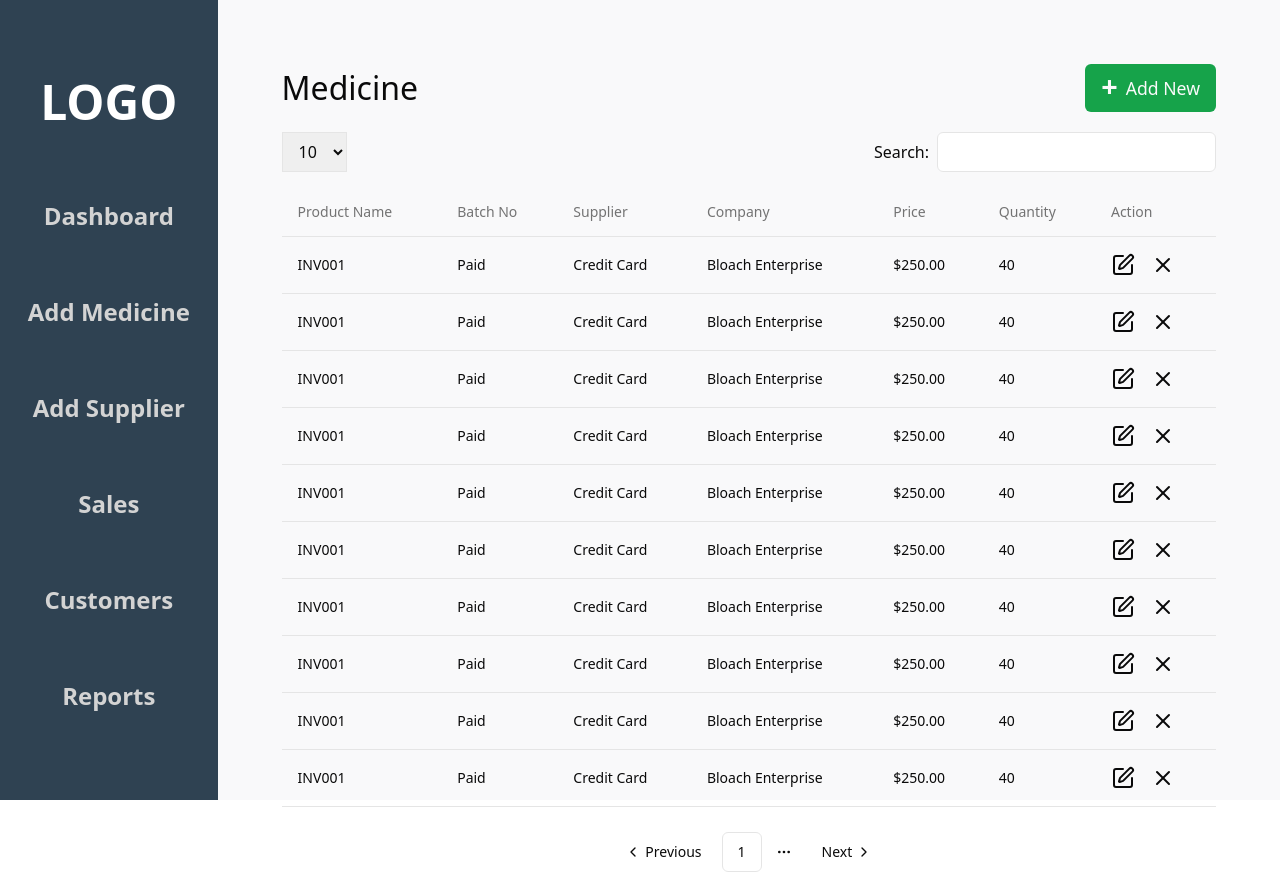
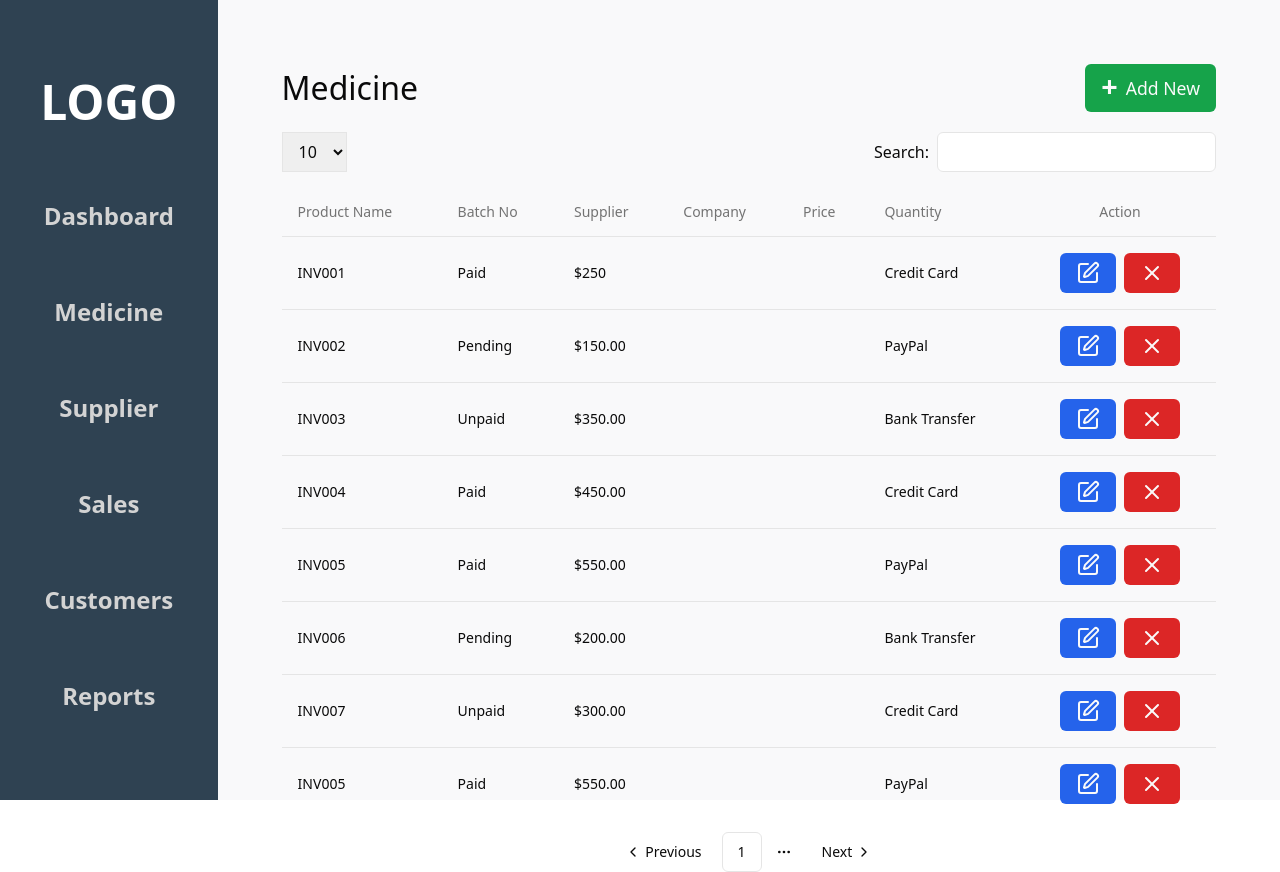
Before and after one commit to chwaleed/Pharmacy-Managment-System, a React (Vite) app in the folder frontend/: page /add-medicine in a window 1280 px wide. Built offline with nearby package versions, Linux system fonts and the light colour scheme.

Commit message:
Table component adujusted for dynmanic content and reuseable

```diff
--- a/frontend/src/components/navbar/index.jsx
+++ b/frontend/src/components/navbar/index.jsx
@@ -8,11 +8,11 @@ function Navbar() {
       link: "dashboard",
     },
     {
-      text: "Add Medicine",
+      text: "Medicine",
       link: "add-medicine",
     },
     {
-      text: "Add Supplier",
+      text: "Supplier",
       link: "add-supplier",
     },
     {
--- a/frontend/src/components/table/index.jsx
+++ b/frontend/src/components/table/index.jsx
@@ -9,34 +9,43 @@ import {
 } from "@/components/ui/table";
 import { Edit } from "lucide-react";
 import { X } from "lucide-react";
-function TableCom({ data, head }) {
+import { Button } from "../ui/button";
+function TableCom({ data, head, relation }) {
+  /// Render row
+  const renderRow = (item) => {
+    switch (relation) {
+      case "products":
+        return renderInvoiceRow(item);
+      case "supplier":
+        return renderSupplier(item);
+      case "customer":
+        return renderCustomer(item);
+      default:
+        return null;
+    }
+  };
   return (
-    <div className=" h-[39rem] mt-4 overflow-x-hidden">
+    <div className=" h-[39rem] mt-4 overflow-auto">
       <Table className="">
         <TableHeader>
           <TableRow>
             {head.map((item, index) => (
               <TableHead key={`table_head_${index}`}>{head[index]}</TableHead>
             ))}
-            <TableHead>Action</TableHead>
+            <TableHead className="text-center">Action</TableHead>
           </TableRow>
         </TableHeader>
         <TableBody>
           {data.map((item, index) => (
             <TableRow key={index}>
-              <TableCell className="font-medium">INV001</TableCell>
-              <TableCell>Paid</TableCell>
-              <TableCell>Credit Card</TableCell>
-              <TableCell>Bloach Enterprise</TableCell>
-              <TableCell className="">$250.00</TableCell>
-              <TableCell>40</TableCell>
-              <TableCell className="flex gap-4">
-                <span>
+              {renderRow(item)}
+              <TableCell className="flex gap-2 justify-center">
+                <Button className="bg-blue-600 hover:bg-blue-700">
                   <Edit />
-                </span>
-                <span>
+                </Button>
+                <Button className="bg-red-600 hover:bg-red-700">
                   <X />
-                </span>
+                </Button>
               </TableCell>
             </TableRow>
           ))}
@@ -45,5 +54,31 @@ function TableCom({ data, head }) {
     </div>
   );
 }
+const renderInvoiceRow = (invoice) => (
+  <>
+    <TableCell className="font-medium">{invoice.invoice}</TableCell>
+    <TableCell className="font-medium">{invoice.paymentStatus}</TableCell>
+    <TableCell className="font-medium">{invoice.totalAmount}</TableCell>
+    <TableCell className="font-medium">{invoice.totalAmoun || null}</TableCell>
+    <TableCell className="font-medium">{invoice.totalAmoun || null}</TableCell>
+    <TableCell className="font-medium">{invoice.paymentMethod}</TableCell>
+  </>
+);
+const renderSupplier = (invoice) => (
+  <>
+    <TableCell className="font-medium">Supplier</TableCell>
+    <TableCell className="font-medium">{invoice.paymentStatus}</TableCell>
+    <TableCell className="font-medium">{invoice.totalAmount}</TableCell>
+    <TableCell className="font-medium">{invoice.paymentMethod}</TableCell>
+  </>
+);
+const renderCustomer = (invoice) => (
+  <>
+    <TableCell className="font-medium">Customer</TableCell>
+    <TableCell className="font-medium">{invoice.paymentStatus}</TableCell>
+    <TableCell className="font-medium">{invoice.totalAmount}</TableCell>
+    <TableCell className="font-medium">{invoice.paymentMethod}</TableCell>
+  </>
+);
 
 export default TableCom;
--- a/frontend/src/pages/add-medicine/index.jsx
+++ b/frontend/src/pages/add-medicine/index.jsx
@@ -26,7 +26,7 @@ const invoices = [
   {
     invoice: "INV001",
     paymentStatus: "Paid",
-    totalAmount: "$250.00",
+    totalAmount: "$250",
     paymentMethod: "Credit Card",
   },
   {
@@ -133,7 +133,7 @@ function AddMedicine() {
           Search: <Input className="text-[1.1rem]" type="text" />
         </span>
       </div>
-      <TableCom data={invoices} head={head} />
+      <TableCom data={invoices} head={head} relation={"products"} />
       <div>
         <Pagination className="mt-5">
           <PaginationContent>
```
